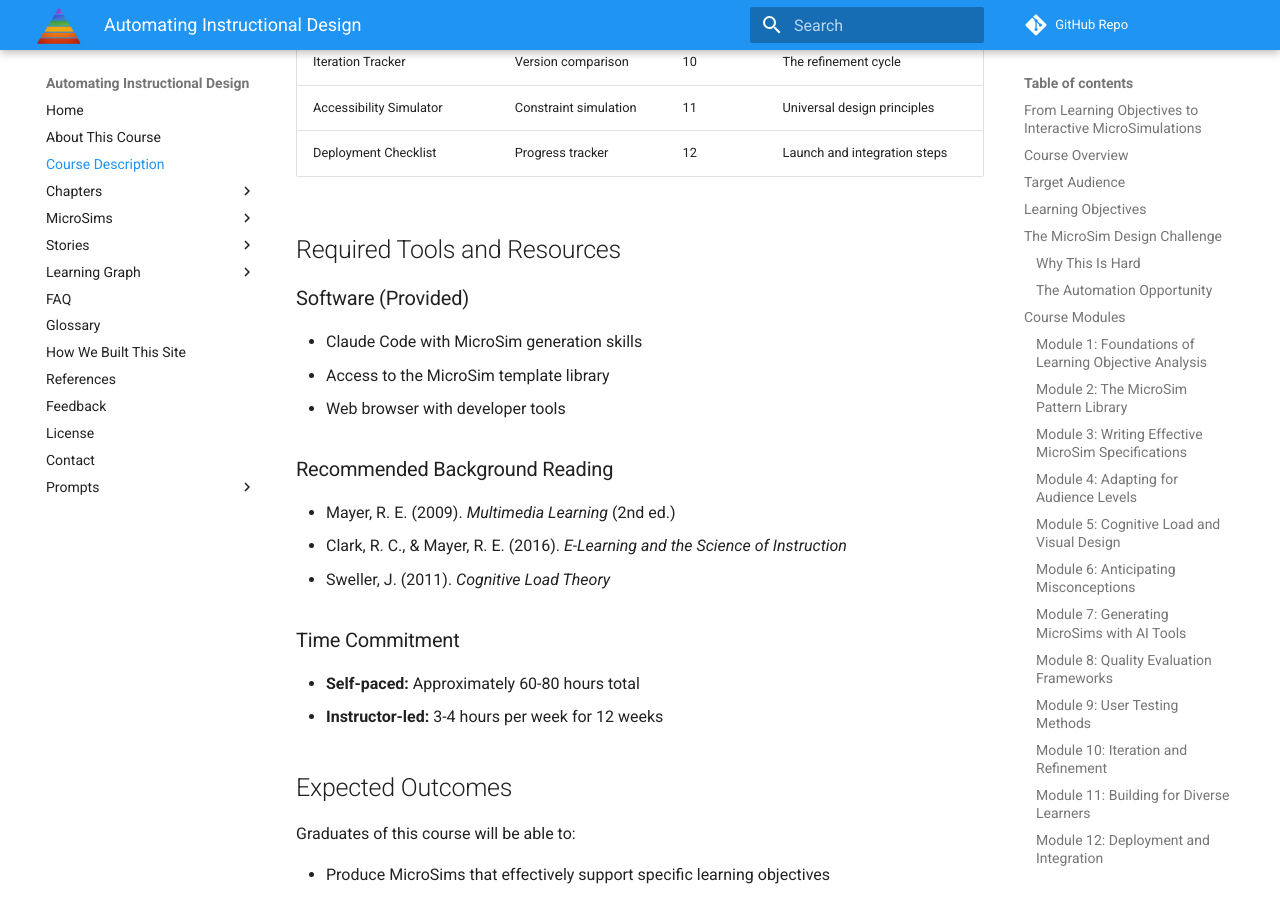
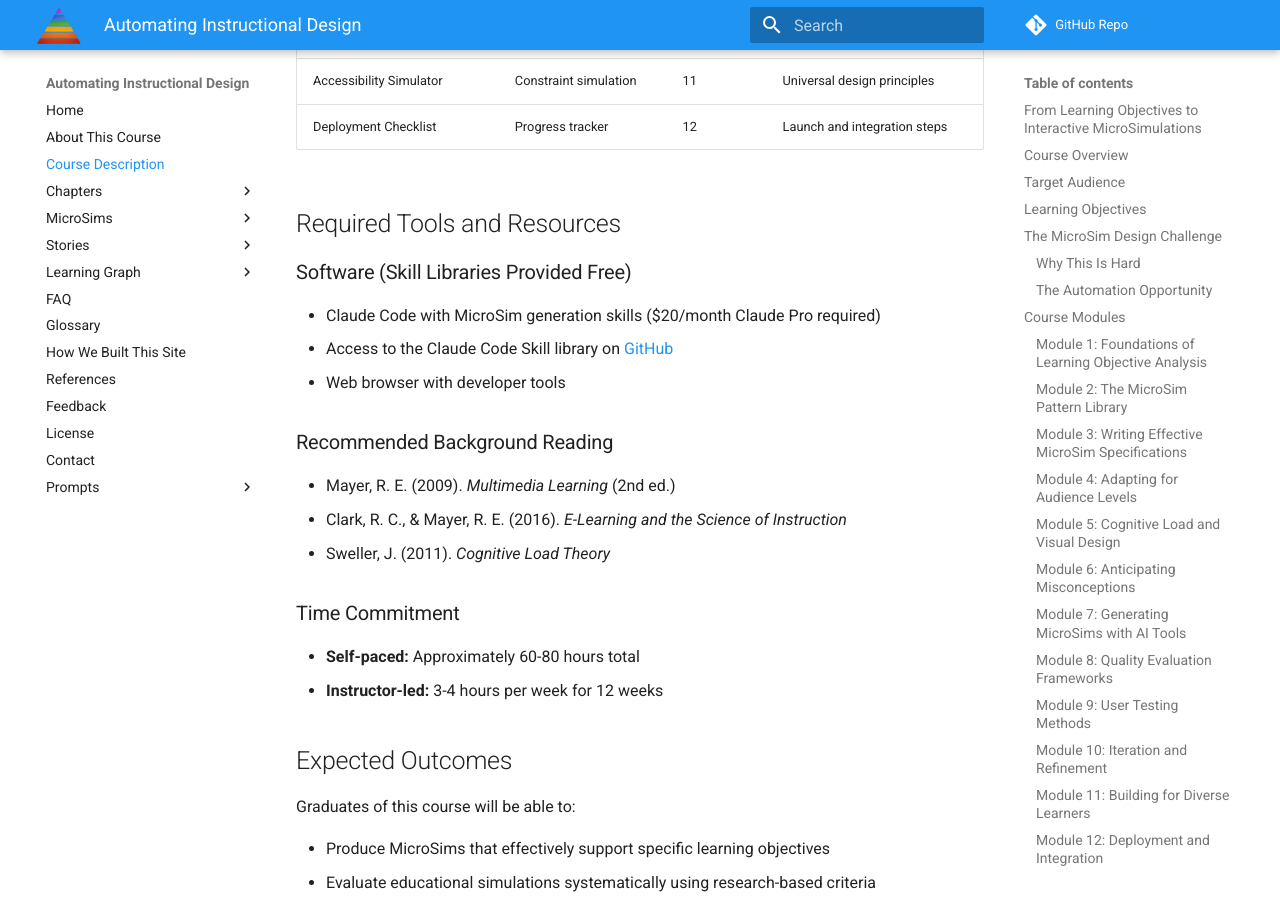
Before and after one commit to dmccreary/automating-instructional-design, an MkDocs documentation site: the page built from docs/course-description.md, in a window 1280 px wide and 900 px high, scrolled down 10020 px. Built offline with MkDocs 1.6.1 and Material for MkDocs 9.7.7, drawn with Linux system fonts in a browser that asks for light colours; comment, search, counter and statistics services are not loaded; some of the changed text lies outside the part shown.

Commit message:
updating content

```diff
--- a/docs/course-description.md
+++ b/docs/course-description.md
@@ -3,24 +3,19 @@
 description: A hands-on course teaching educators how to transform learning objectives into interactive MicroSimulations using AI-assisted tools.
 quality_score: 100
 ---
-
 # Automating Instructional Design
 
 ## From Learning Objectives to Interactive MicroSimulations
 
-**Course Duration:** 12 Modules (Self-Paced or 12-Week Instructor-Led)
-**Level:** Intermediate
+**Course Duration:** 12 Modules (Self-Paced or 12-Week Instructor-Led)<br/>
+**Level:** Intermediate<br/>
 **Prerequisites:** Basic computer literacy; no programming experience required
-
----
 
 ## Course Overview
 
 This course teaches educators and training professionals how to leverage AI-assisted tools to transform learning objectives into interactive educational simulations called MicroSims. Participants will master the complete lifecycle of MicroSim development—from analyzing pedagogical goals through deployment and learner assessment—using Claude Code skills and a comprehensive library of visualization tools.
 
 The central challenge of instructional design automation is bridging the **semantic gap** between abstract learning outcomes and concrete interactive experiences. A well-crafted learning objective like "Students will understand the relationship between supply and demand" contains implicit assumptions about visualization, interaction, pacing, and assessment that must be made explicit before any simulation can be built. This course provides systematic methods for that translation.
-
----
 
 ## Target Audience
 
@@ -134,7 +129,6 @@
 
 **MicroSim for This Module:** *Audience Adaptation Slider* — A demonstration showing the same core concept (like fractions) rendered at different complexity levels. A slider moves between kindergarten and graduate school versions, highlighting what changes at each level.
 
-
 ### Module 5: Cognitive Load and Visual Design
 
 **Topics:**
@@ -195,7 +189,6 @@
 
 **MicroSim for This Module:** *Evaluation Rubric Builder* — An interactive tool where users select criteria from categorized lists to build custom evaluation rubrics. Can export rubrics as checklists for practical use.
 
-
 ### Module 9: User Testing Methods
 
 **Topics:**
@@ -210,7 +203,6 @@
 **Hands-On Activity:** Conduct a think-aloud test with 2-3 learners using a MicroSim you created. Document observations and identify three potential improvements.
 
 **MicroSim for This Module:** *Test Session Planner* — An interactive guide that helps users design user testing sessions. Inputs include learner age, concept complexity, and available time. Outputs include suggested protocols, question templates, and observation checklists.
-
 
 ### Module 10: Iteration and Refinement
 
@@ -241,7 +233,6 @@
 **Hands-On Activity:** Audit a MicroSim for accessibility issues. Implement at least three accessibility improvements.
 
 **MicroSim for This Module:** *Accessibility Simulator* — A tool that lets users experience a MicroSim under various simulated constraints: grayscale mode (color blindness), keyboard-only navigation, screen reader text output, and reduced motion settings.
-
 
 ### Module 12: Deployment and Integration
 
@@ -314,10 +305,10 @@
 
 ## Required Tools and Resources
 
-### Software (Provided)
+### Software (Skill Libraries Provided Free)
 
-- Claude Code with MicroSim generation skills
-- Access to the MicroSim template library
+- Claude Code with MicroSim generation skills ($20/month Claude Pro required)
+- Access to the Claude Code Skill library on [GitHub](https://github.com/dmccreary/claude-skills/tree/main/skills)
 - Web browser with developer tools
 
 ### Recommended Background Reading
@@ -330,7 +321,6 @@
 
 - **Self-paced:** Approximately 60-80 hours total
 - **Instructor-led:** 3-4 hours per week for 12 weeks
-
 
 ## Expected Outcomes
 
@@ -354,7 +344,6 @@
 - Are looking for a library of pre-made simulations (this teaches creation)
 - Expect fully automated simulation generation without human judgment
 
-
 ## Concepts Covered in This Course
 
 The following concepts are explicitly taught and practiced:
@@ -374,6 +363,7 @@
 - Scaffolding strategies
 
 ### Cognitive Science Principles
+
 - Cognitive load theory (intrinsic, extraneous, germane load)
 - Split attention effect
 - Multimedia learning principles
@@ -381,6 +371,7 @@
 - Mental model formation
 
 ### Specification and Communication
+
 - MicroSim specification document writing
 - Visual element description without code
 - Behavior specification and constraints
@@ -388,6 +379,7 @@
 - Edge case documentation
 
 ### Audience Adaptation
+
 - Cognitive development stages (Piaget, Vygotsky)
 - Age-appropriate complexity calibration
 - Vocabulary level adjustment
@@ -395,6 +387,7 @@
 - Prior knowledge assessment
 
 ### Quality Assurance
+
 - Technical evaluation (functionality, responsiveness, bugs)
 - Pedagogical evaluation (alignment, cognitive level, effectiveness)
 - User experience evaluation (intuitiveness, accessibility, engagement)
@@ -402,6 +395,7 @@
 - Automated vs. human evaluation methods
 
 ### User Research
+
 - Think-aloud protocol design and facilitation
 - Observational techniques
 - Feedback interpretation
@@ -409,6 +403,7 @@
 - Ethical considerations in educational research
 
 ### Iteration and Refinement
+
 - Design-test-refine cycle management
 - Change prioritization frameworks
 - Version control for educational content
@@ -416,6 +411,7 @@
 - Scope management
 
 ### Accessibility and Inclusion
+
 - Universal Design for Learning (UDL) principles
 - Screen reader compatibility
 - Keyboard navigation requirements
@@ -424,6 +420,7 @@
 - Multilingual support strategies
 
 ### AI-Assisted Development
+
 - Prompt engineering for MicroSim generation
 - Iterative refinement conversations
 - Output interpretation and issue identification
@@ -431,19 +428,19 @@
 - Human-AI collaboration patterns
 
 ### Deployment and Maintenance
+
 - LMS integration techniques
 - Analytics implementation
 - Long-term maintenance planning
 - Library organization and reusability
 - Collaboration and sharing practices
 
----
-
 ## Concepts NOT Covered in This Course
 
 The following topics are outside the scope of this course:
 
 ### Programming and Technical Implementation
+
 - JavaScript, HTML, or CSS coding
 - p5.js, Chart.js, or other library APIs
 - Debugging code errors
@@ -452,6 +449,7 @@
 - Version control systems (Git)
 
 ### Advanced Research Methods
+
 - Statistical analysis of learning outcomes
 - Randomized controlled trial design
 - Psychometric validation
@@ -459,6 +457,7 @@
 - Machine learning for adaptive learning
 
 ### Graphic Design
+
 - Visual design principles (typography, color theory, composition)
 - Icon and illustration creation
 - Animation principles (beyond pedagogical considerations)
@@ -466,6 +465,7 @@
 - Professional graphic design software (Photoshop, Illustrator, Figma)
 
 ### Learning Management System Administration
+
 - LMS configuration and setup
 - User management and permissions
 - Gradebook configuration
@@ -473,6 +473,7 @@
 - SCORM/xAPI technical implementation
 
 ### Content Creation Beyond MicroSims
+
 - Video production and editing
 - Podcast or audio content creation
 - Written curriculum development
@@ -480,6 +481,7 @@
 - Gamification and game-based learning design
 
 ### Organizational Change Management
+
 - Institutional adoption strategies
 - Faculty development programs
 - Budget planning and resource allocation
@@ -487,6 +489,7 @@
 - Policy development
 
 ### Advanced Accessibility
+
 - WCAG 2.1 AA/AAA compliance auditing
 - Assistive technology testing
 - Legal accessibility requirements by jurisdiction
@@ -494,13 +497,12 @@
 - Sign language interpretation
 
 ### Specialized Domains
+
 - Simulation for high-stakes training (medical, aviation, military)
 - Virtual reality or augmented reality development
 - Hardware-integrated simulations
 - Real-time multiplayer educational experiences
 - Adaptive learning system design
-
----
 
 ## Learning Objectives by Bloom's Taxonomy (2001 Revision)
 
@@ -577,8 +579,6 @@
 - **Synthesize** feedback from multiple sources into prioritized design changes
 - **Author** a complete portfolio demonstrating mastery of the MicroSim development lifecycle
 
----
-
 ## Getting Started
 
 To begin this course:
--- a/docs/sims/graph-viewer/script.js
+++ b/docs/sims/graph-viewer/script.js
@@ -96,7 +96,7 @@
         },
         nodes: {
             shape: 'box',
-            margin: 10,
+            margin: 4,
             font: {
                 size: 14,
                 face: 'Arial'
```
Also changed, not shown: other parts of docs/course-description.md (+1 -1 lines), docs/about.md (+3 -0 lines), docs/sims/graph-viewer/local.css (+5 -3 lines).
